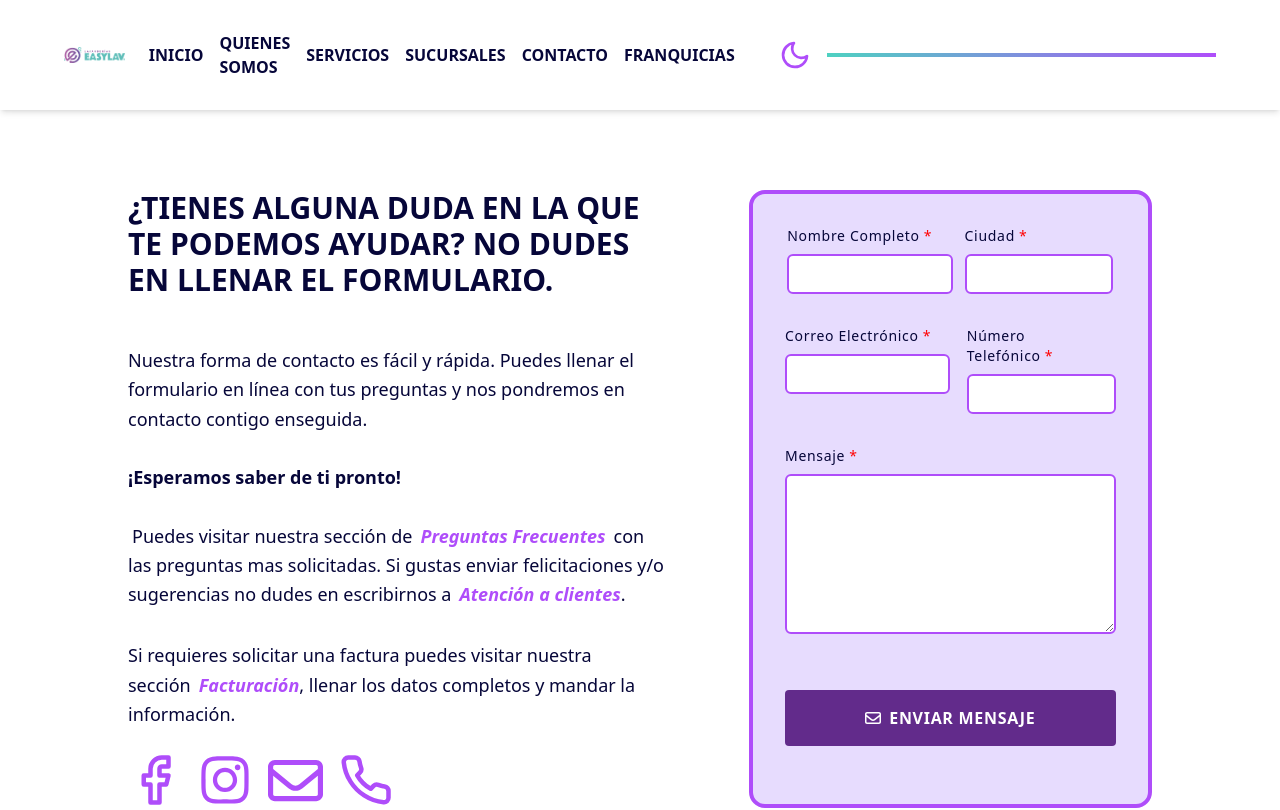
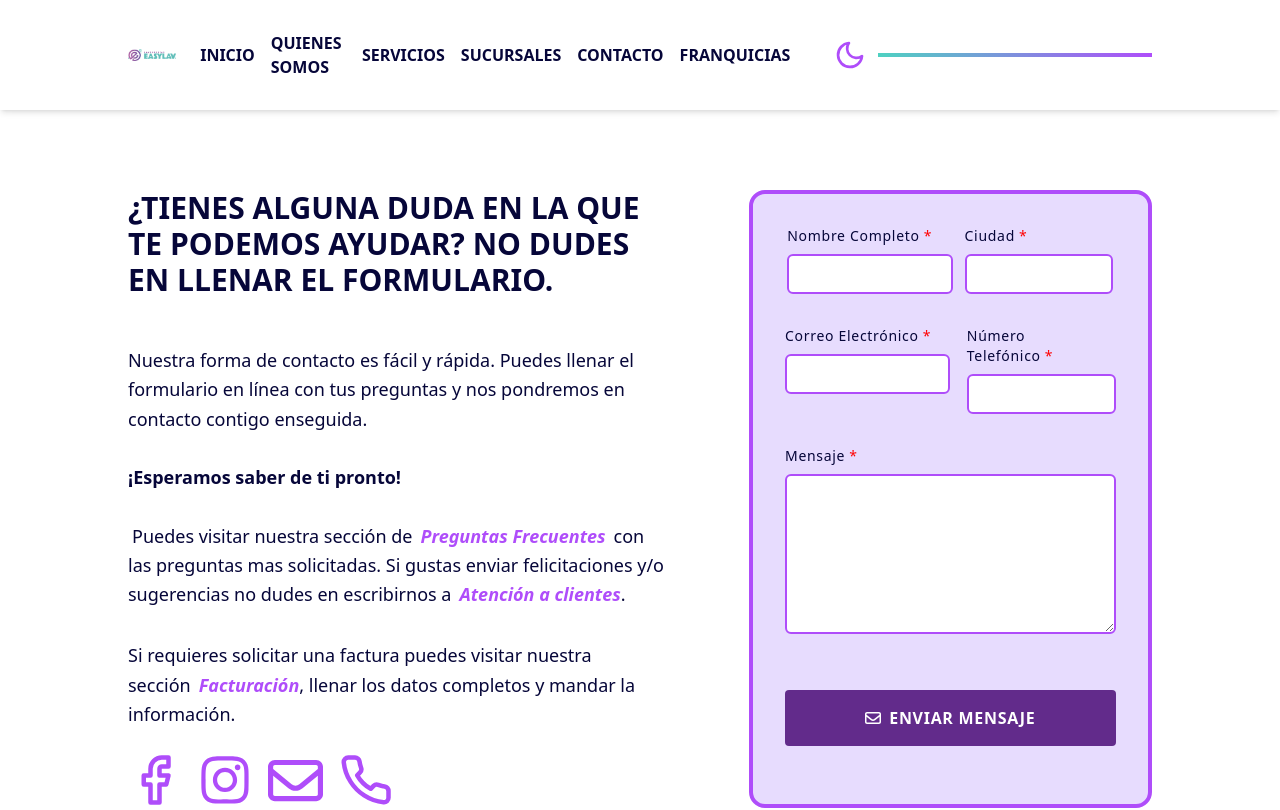
Before and after one commit to dspwebstudiomx/easylav-react, a React (Vite) app: page /contacto in a window 1280 px wide. Shown: the top 810 px of the page. Built offline with nearby package versions, Linux system fonts and the light colour scheme; no server answers.

Commit message:
refactor: ajusta el espaciado en Navbar y añade el componente Footer en Inicio para mejorar la estructura y la presentación

```diff
--- a/src/components/templates/Header/navbar/Navbar.jsx
+++ b/src/components/templates/Header/navbar/Navbar.jsx
@@ -31,10 +31,10 @@ const Navbar = () => {
   return (
     <nav
       id="nav"
-      className="fixed shadow-md dark:shadow-none z-[9999] w-[100vw] h-[80px] sm:h-[90px] md:h-[100px] lg:h-[110px] flex justify-between items-center px-6 md:px-8 lg:px-12 xl:px-16 bg-light">
+      className="fixed shadow-md dark:shadow-none z-[9999] w-[100vw] h-[80px] sm:h-[90px] md:h-[100px] lg:h-[110px] flex justify-between items-center px-6 md:px-8 lg:px-12 xl:px-32 bg-light">
       <Logo />
-      <NavLinksDesktop className="hidden lg:flex gap-6 text-sm md:text-base lg:text-lg font-semibold" />
       <div className="flex items-center justify-between w-auto">
+        <NavLinksDesktop className="hidden lg:flex gap-6 text-sm md:text-base lg:text-lg font-semibold" />
         <DarkModeButton className="hidden sm:flex items-center justify-center w-10 h-10 rounded-full bg-gray-200 dark:bg-gray-800" />
         <MenuButton toggleNav={toggleNav} navigationLinks={navigationLinks} className="flex lg:hidden" />
         {navigationLinks && (
--- a/src/pages/contacto/ContactoPagina.jsx
+++ b/src/pages/contacto/ContactoPagina.jsx
@@ -20,7 +20,7 @@ const ContactoPagina = () => {
         ogType="website"
       />
       <PageLayout>
-        <TitleH1 attr="sr-only" align="align">
+        <TitleH1 attr="sr-only" align="">
           Contáctanos fácilmente a través de nuestro formulario en línea. En Easylav estamos aquí para resolver tus
           dudas, recibir sugerencias y atender tus necesidades.
         </TitleH1>
--- a/src/pages/inicio/Inicio.jsx
+++ b/src/pages/inicio/Inicio.jsx
@@ -2,7 +2,7 @@
 
 //Importaciones
 import { VistaLavanderiaDesdeEntrada_2_640 as image } from 'assets';
-import { Container, HomeLayout, Loading, Section, SEOFriendly } from 'components';
+import { Container, Footer, HomeLayout, Loading, Section, SEOFriendly } from 'components';
 import { lazy, Suspense } from 'react';
 import ProgramasDeLealtad from './components/ProgramasDeLealtad';
 import Equipamiento from './components/Equipamiento';
@@ -66,6 +66,7 @@ const Inicio = () => (
           </Container>
         </Section>
       </Suspense>
+      <Footer />
     </HomeLayout>
   </>
 );
```
